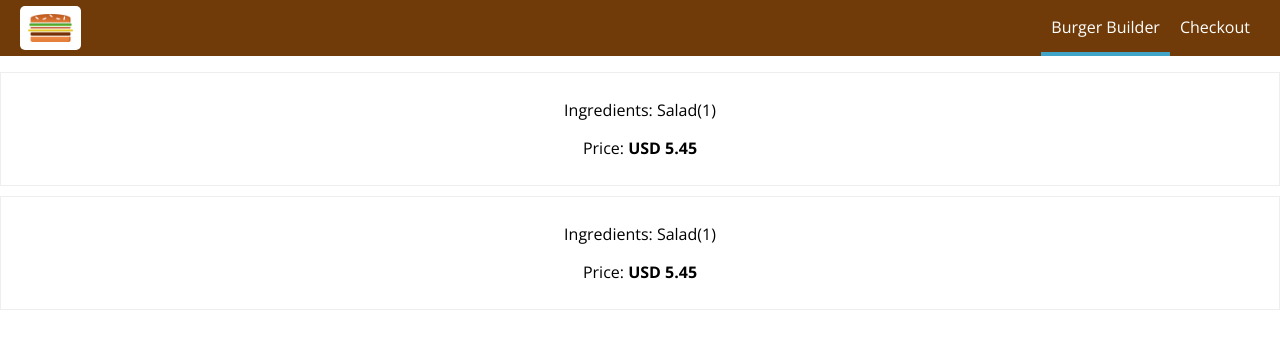
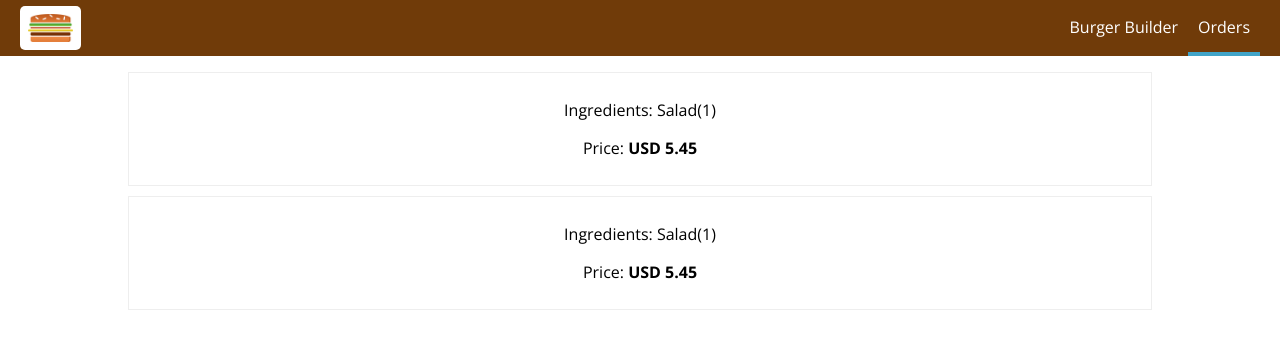
Before and after one commit to HubertSpringer/GameBlade, a React (Create React App) app in the folder Frontend/: page /Orders in a window 1280 px wide. Shown: the top 348 px of the page. Built offline with nearby package versions, Linux system fonts and the light colour scheme.

Commit message:
navigations

```diff
--- a/Frontend/src/components/Navigation/NavigationItems/NavigationItem/NavigationItem.js
+++ b/Frontend/src/components/Navigation/NavigationItems/NavigationItem/NavigationItem.js
@@ -1,12 +1,13 @@
 import React from 'react';
+import { NavLink } from 'react-router-dom';
 import classes from './NavigationItem.module.css';
 
 
 const NavigationItem = (props) => (
 	<li className={classes.NavigationItem}>
-		<a href={props.link} className={props.active ? classes.active : null}>
+		<NavLink to={props.link} activeClassName={classes.active} exact={props.exact} >
 			{props.children}
-		</a>
+		</NavLink>
 	</li>
 );
 
--- a/Frontend/src/components/Navigation/NavigationItems/NavigationItems.js
+++ b/Frontend/src/components/Navigation/NavigationItems/NavigationItems.js
@@ -4,9 +4,8 @@ import classes from './NavigationItems.module.css';
 
 const NavigationItems = (props) => (
 	<ul className={classes.NavigationItems}>
-		<NavigationItem link="/" active>Burger Builder</NavigationItem>
-		<NavigationItem link="/">Checkout</NavigationItem>
-
+		<NavigationItem link="/" exact>Burger Builder</NavigationItem>
+		<NavigationItem link="/Orders">Orders</NavigationItem>
 	</ul>
 );
 
--- a/Frontend/src/components/Order/Order.module.css
+++ b/Frontend/src/components/Order/Order.module.css
@@ -1,5 +1,5 @@
 .Order {
-	width: 100%;
+	width: 80%;
 	border: 1px solid #eee;
 	box-shadow: 0 px 3pd #ccc;
 	padding: 10px;
--- a/Frontend/src/containers/Checkout/Checkout.js
+++ b/Frontend/src/containers/Checkout/Checkout.js
@@ -5,8 +5,8 @@ import { Route } from 'react-router-dom';
 
 class Checkout extends Component {
 	state = {
-		ingedients : {},
-		price: 0,
+		ingredients : null,
+		totalPrice: 0,
 	}
 
 	componentWillMount () {
@@ -15,7 +15,6 @@ class Checkout extends Component {
 		let price = 0;
 
 		for(let param of query.entries()){
-
 			if(param[0] === 'price') {
 				price = param[1];
 			} else {
@@ -23,7 +22,7 @@ class Checkout extends Component {
 			}
 		}
 
-		this.setState({ingedients: ingredients, totalPrice: price})
+		this.setState({ingredients: ingredients, totalPrice: price})
 	}
 
 	checkoutCancelHandler = () => {
@@ -38,14 +37,13 @@ class Checkout extends Component {
 		return (
 			<div>
 				<CheckoutSummary
-					ingredients={this.state.ingedients}
+					ingredients={this.state.ingredients}
 					onCheckoutContinue={this.checkoutContinueHandler}
 					onCheckoutCancel={this.checkoutCancelHandler} />
 
 				<Route
 				path={this.props.match.path + '/contact-data'}
-				component={ContactData}
-				render={(props) => (<ContactData ingredients={this.state.ingedients} price={this.state.price} {...props} />)}/>
+				render={(props) => (<ContactData ingredients={this.state.ingredients} price={this.state.totalPrice} {...props} />)}/>
 			</div>
 		)
 	}
```
